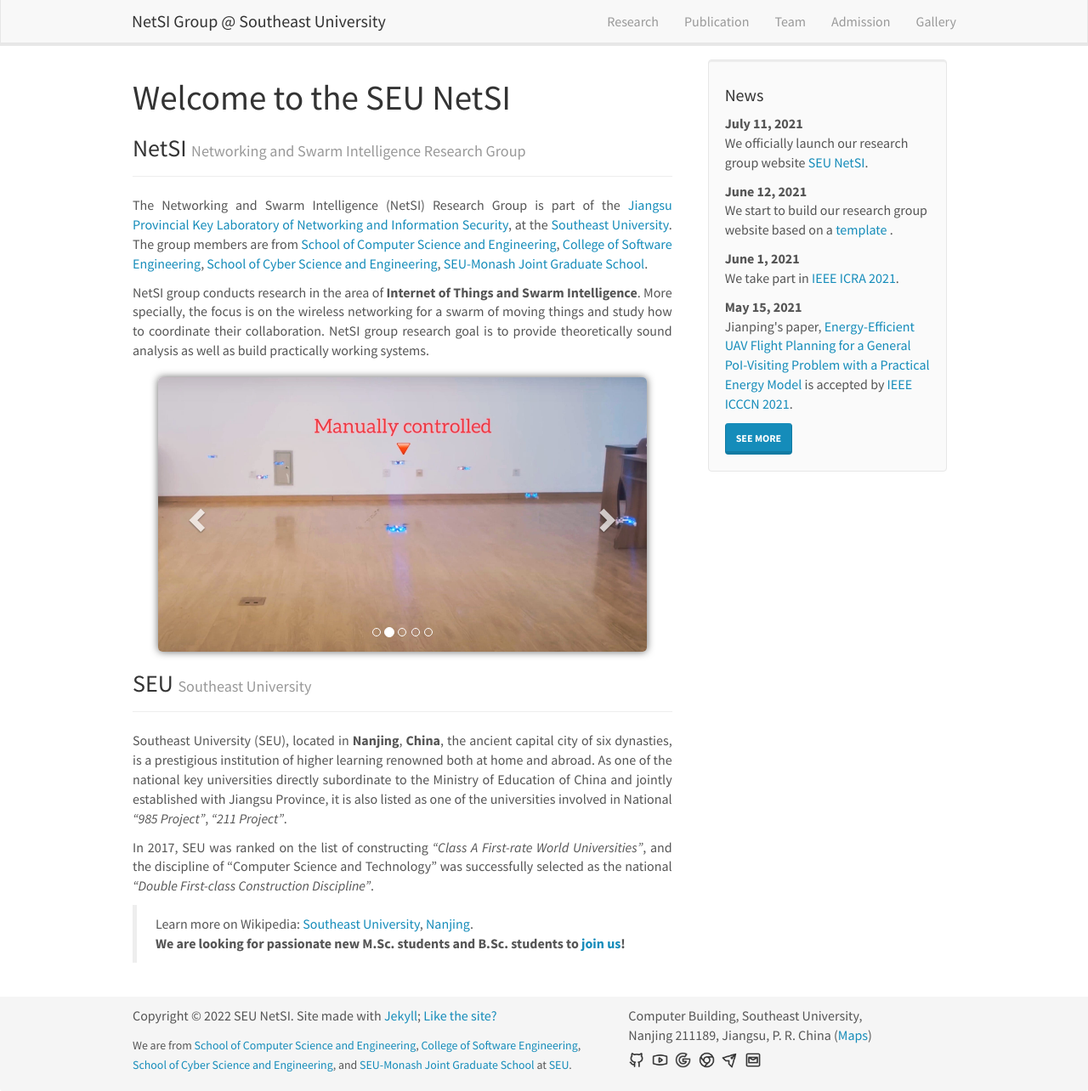
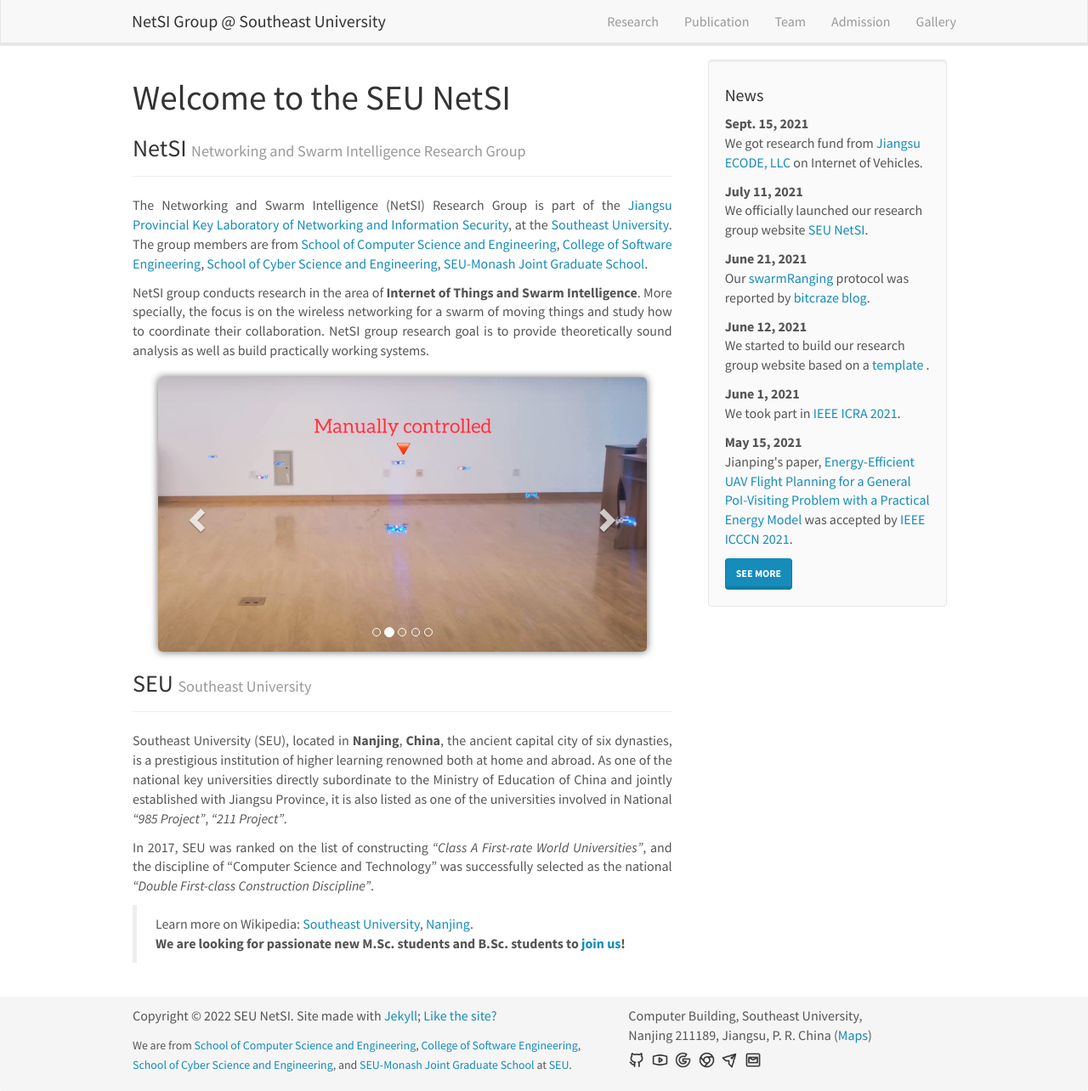
Before and after one commit to SEU-NetSI/seu-netsi.github.io, a Jekyll site: the page built from _pages/home.md, in a window 1280 px wide and 1284 px high. Shown: the whole window at 85% size. Built offline with Jekyll 4.4.1, drawn with Linux system fonts in a browser that asks for light colours; nearby versions of some CDN libraries.

Commit message:
改变news的时态，增加了两条news

```diff
--- a/_data/news.yml
+++ b/_data/news.yml
@@ -1,12 +1,18 @@
+
+- date: Sept. 15, 2021
+  headline: "We got research fund from <a href='https://www.jsecode.com' target='_blank'>Jiangsu ECODE, LLC</a> on Internet of Vehicles."
 
 - date: July 11, 2021
-  headline: "We officially launch our research group website <a href='/' target='_blank'>SEU NetSI</a>."
+  headline: "We officially launched our research group website <a href='/' target='_blank'>SEU NetSI</a>."
+
+- date: June 21, 2021
+  headline: "Our <a href= https://fengshan.seu-netsi.net/papers/SZLLW-INFOCOM21p.pdf' target='_blank'>swarmRanging</a> protocol was reported by <a href= https://www.bitcraze.io/2021/06/ultra-wideband-swarm-ranging/' target='_blank'>bitcraze blog</a>."
 
 - date: June 12, 2021
-  headline: "We start to build our research group website based on a <a href='aboutwebsite.html' target='_blank'>template </a>."
+  headline: "We started to build our research group website based on a <a href='aboutwebsite.html' target='_blank'>template </a>."
 
 - date: June 1, 2021
-  headline: "We take part in <a href='https://www.ieee-icra.org/' target='_blank'>IEEE ICRA 2021</a>."
+  headline: "We took part in <a href='https://www.ieee-icra.org/' target='_blank'>IEEE ICRA 2021</a>."
 
 - date: May 15, 2021
-  headline: "Jianping's paper, <a href='https://fengshan.seu-netsi.net/papers/HSXSL-ICCCN21p.pdf' target='_blank'>Energy-Efficient UAV Flight Planning for a General PoI-Visiting Problem with a Practical Energy Model</a> is accepted by <a href='http://www.icccn.org/icccn21/index.html' target='_blank'>IEEE ICCCN 2021</a>."
+  headline: "Jianping's paper, <a href='https://fengshan.seu-netsi.net/papers/HSXSL-ICCCN21p.pdf' target='_blank'>Energy-Efficient UAV Flight Planning for a General PoI-Visiting Problem with a Practical Energy Model</a> was accepted by <a href='http://www.icccn.org/icccn21/index.html' target='_blank'>IEEE ICCCN 2021</a>."
```
